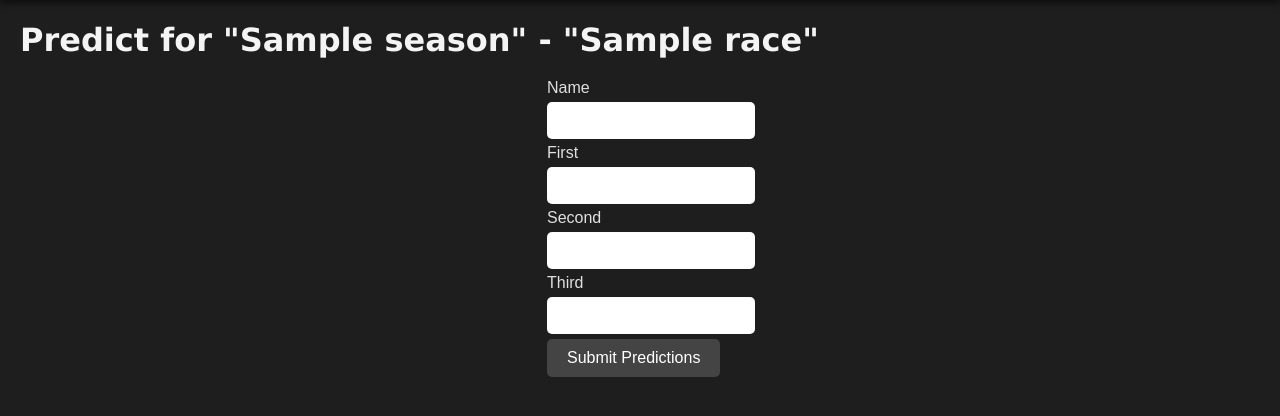
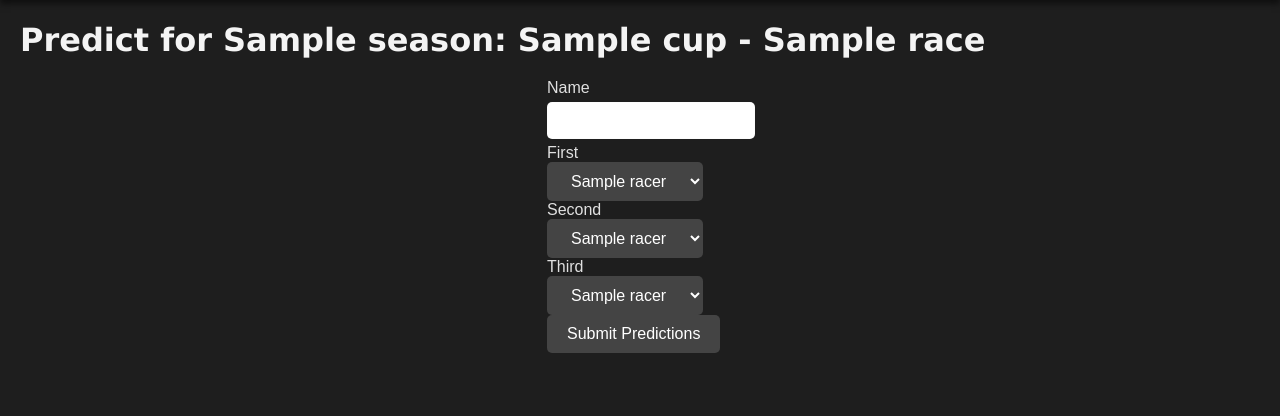
Before and after one commit to Black-Jackal13/APT, a Django app: template APT_Django/templates/predict.html in a window 1280 px wide. Shown: the part 68-484 px from the top of the page. Run offline with Django 5.2, Linux system fonts and the light colour scheme; tables that the repository leaves empty hold one stand-in row (values such as "Sample post"); the template is opened without the code that fills it: values that come from a table or form of the project are taken from there, most other values are stand-ins (such as "Sample title", 1, 10 or a date in 2020).

Commit message:
Made dropdown menu options for entering a prediction.

```diff
--- a/APT_Django/static/style.css
+++ b/APT_Django/static/style.css
@@ -22,7 +22,7 @@ nav {
 }
 
 /* Buttons */
-button {
+button, select, option {
     background: #444;
     color: white;
     border: none;
--- a/APT_Django/templates/predict.html
+++ b/APT_Django/templates/predict.html
@@ -1,21 +1,32 @@
 {% extends "base_template.html" %}
 
 {% block content %}
-    <h1>Predict for "{{ season }}" - "{{ race }}"</h1>
+    <h1>Predict for {{ season }}: {{ cup }} - {{ race }}</h1>
     <div class="form_container">
         <form action="/predictions/predict/{{ season }}/{{ cup }}/{{ race }}" method="POST">
             <label>Name</label><br>
             {{ form.player_name }}<br>
 
             <label>First</label><br>
-            {{ form.prediction_1 }}<br>
+            <select name="prediction_1">
+                {% for racer in racers %}
+                    <option value="{{ racer }}">{{ racer }}</option>
+                {% endfor %}
+            </select><br>
 
             <label>Second</label><br>
-            {{ form.prediction_2 }}<br>
+            <select name="prediction_2">
+                {% for racer in racers %}
+                    <option value="{{ racer }}">{{ racer }}</option>
+                {% endfor %}
+            </select><br>
 
-            <label>Third</label><br>
-            {{ form.prediction_3 }}<br>
-
+            <label>Third<br></label>
+            <select name="prediction_3">
+                {% for racer in racers %}
+                    <option value="{{ racer }}">{{ racer }}</option>
+                {% endfor %}
+            </select><br>
             <button type="submit">Submit Predictions</button>
         </form>
     </div>
```
